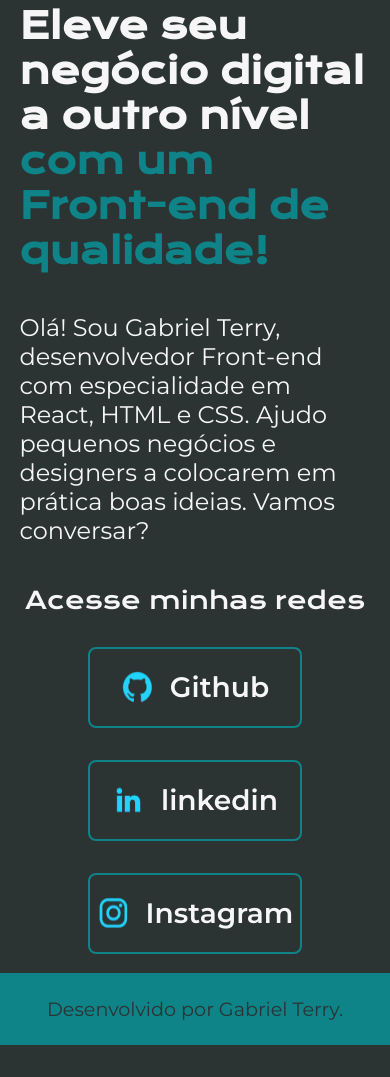
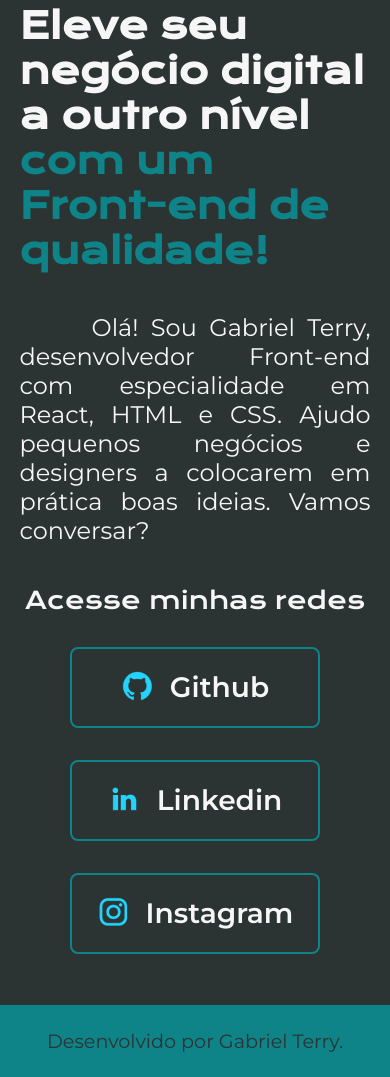
Before and after one commit to gabrieltsc/portfolio, a plain HTML site: page index.html in a window 390 px wide. Shown: the part 314-1391 px from the top of the page. Before the commit the page ends 1359 px from the top, so only its background shows below. Drawn offline with nearby package versions, Linux system fonts and the light colour scheme.

Commit message:
Correção da identação dos textos e texto justificado

```diff
--- a/index.html
+++ b/index.html
@@ -29,15 +29,15 @@
             <div class="apresentacao__links">
                 <h2 class="apresentacao__links__subtitulo">Acesse minhas redes</h2>
                 <a class="apresentacao__links__navegacao" href="https://github.com/gabrieltsc" target="_blank">
-                    <img src="./assets/github.png">
+                    <img class="apresentacao__links__icone" src="./assets/github.png" alt="Imagem do Github">
                     <h3 class="apresentacao__links__texto" >Github</h3>
                 </a>
                 <a class="apresentacao__links__navegacao" href="https://www.linkedin.com/in/gabriel-terry-de-souza-cavalcante-1b910b1b7" target="_blank">
-                    <img src="./assets/linkedin.png">
-                    <h3 class="apresentacao__links__texto" >linkedin</h3>
+                    <img class="apresentacao__links__icone" src="./assets/linkedin.png" alt="Imagem do linkedin">
+                    <h3 class="apresentacao__links__texto">Linkedin</h3>
                 </a>
                 <a class="apresentacao__links__navegacao" href="https://www.instagram.com/gterryzao/" target="_blank">
-                    <img src="./assets/instagram.png">
+                    <img class="apresentacao__links__icone" src="./assets/instagram.png" alt="Imagem do Instagram">
                     <h3 class="apresentacao__links__texto" >Instagram</h3>
                 </a>
             </div>
--- a/styles/style.css
+++ b/styles/style.css
@@ -58,6 +58,8 @@ body{
 .apresentacao__conteudo__texto{
     font-size: 1.5rem;
     font-family: var(--fonte-secundaria);
+    text-align: justify;
+    text-indent: 3em;
 }
 
 .apresentacao__links{
@@ -92,6 +94,10 @@ body{
     width: 62%;
 }
 
+.apresentacao__links__icone{
+    height: 50%;
+}
+
 .apresentacao__links__texto {
     align-self: center;
 }
@@ -124,4 +130,10 @@ body{
     .apresentacao__conteudo{
         width: auto;
     }
+    .apresentacao__links__navegacao {
+        width: 70%;
+    }
+    .rodape {
+        margin-top: 8%;
+    }
 }
```
